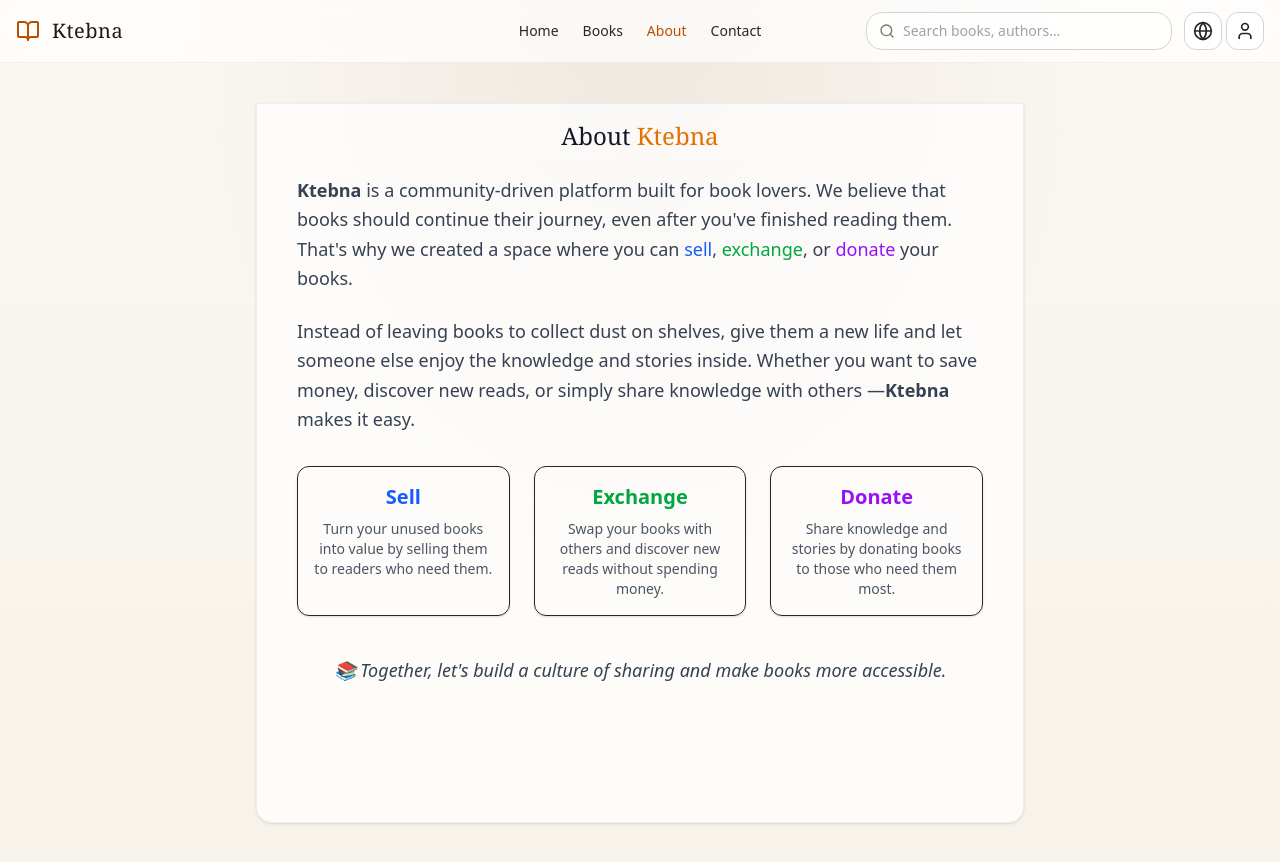
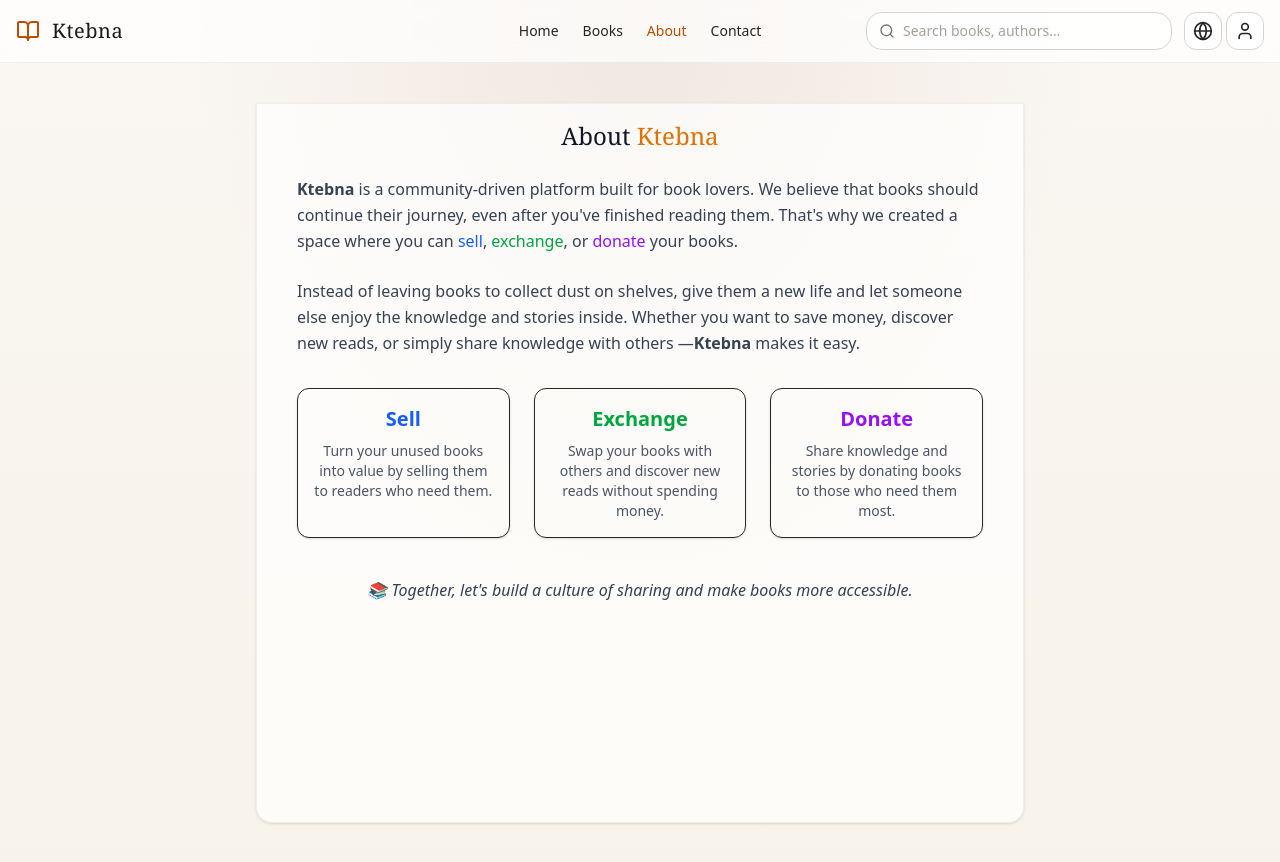
Before and after one commit to ba9hh/ktebna1, a React (Vite) app: page /about in a window 1280 px wide. Built offline with nearby package versions, Linux system fonts and the light colour scheme.

Commit message:
first commit

```diff
--- a/src/pages/About.jsx
+++ b/src/pages/About.jsx
@@ -10,7 +10,7 @@ const About = () => {
           <span className="text-amber-600 ">{t("about.ktebna")}</span>
         </h1>
 
-        <p className="text-gray-700 text-lg leading-relaxed mb-6">
+        <p className="text-gray-700 text-base leading-relaxed mb-6">
           <span className="font-semibold">{t("about.ktebna")}</span>{" "}
           {t("about.paragraph1")}{" "}
           <span className="font-medium text-blue-600">{t("about.sell")}</span>,{" "}
@@ -24,7 +24,7 @@ const About = () => {
           {t("about.yourBooks")}
         </p>
 
-        <p className="text-gray-700 text-lg leading-relaxed mb-6">
+        <p className="text-gray-700 text-base leading-relaxed mb-6">
           {t("about.paragraph2")}
           <span className="font-semibold">{t("about.ktebna")}</span>{" "}
           {t("about.makesItEasy")}
@@ -53,7 +53,7 @@ const About = () => {
           </div>
         </div>
 
-        <p className="text-gray-700 text-lg mt-10 text-center italic">
+        <p className="text-gray-700 text-base mt-10 text-center italic">
           {t("about.footer")}
         </p>
       </div>
```
